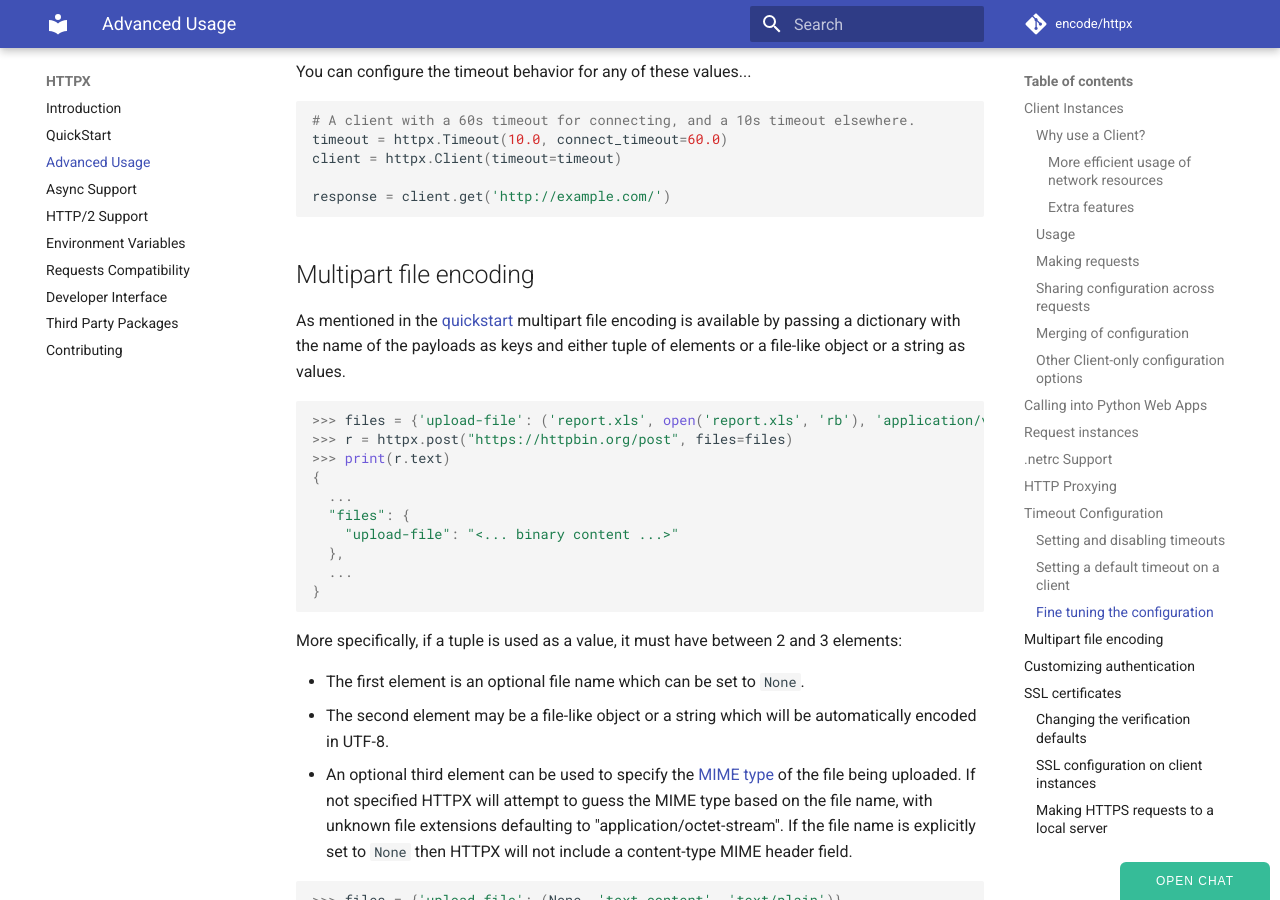
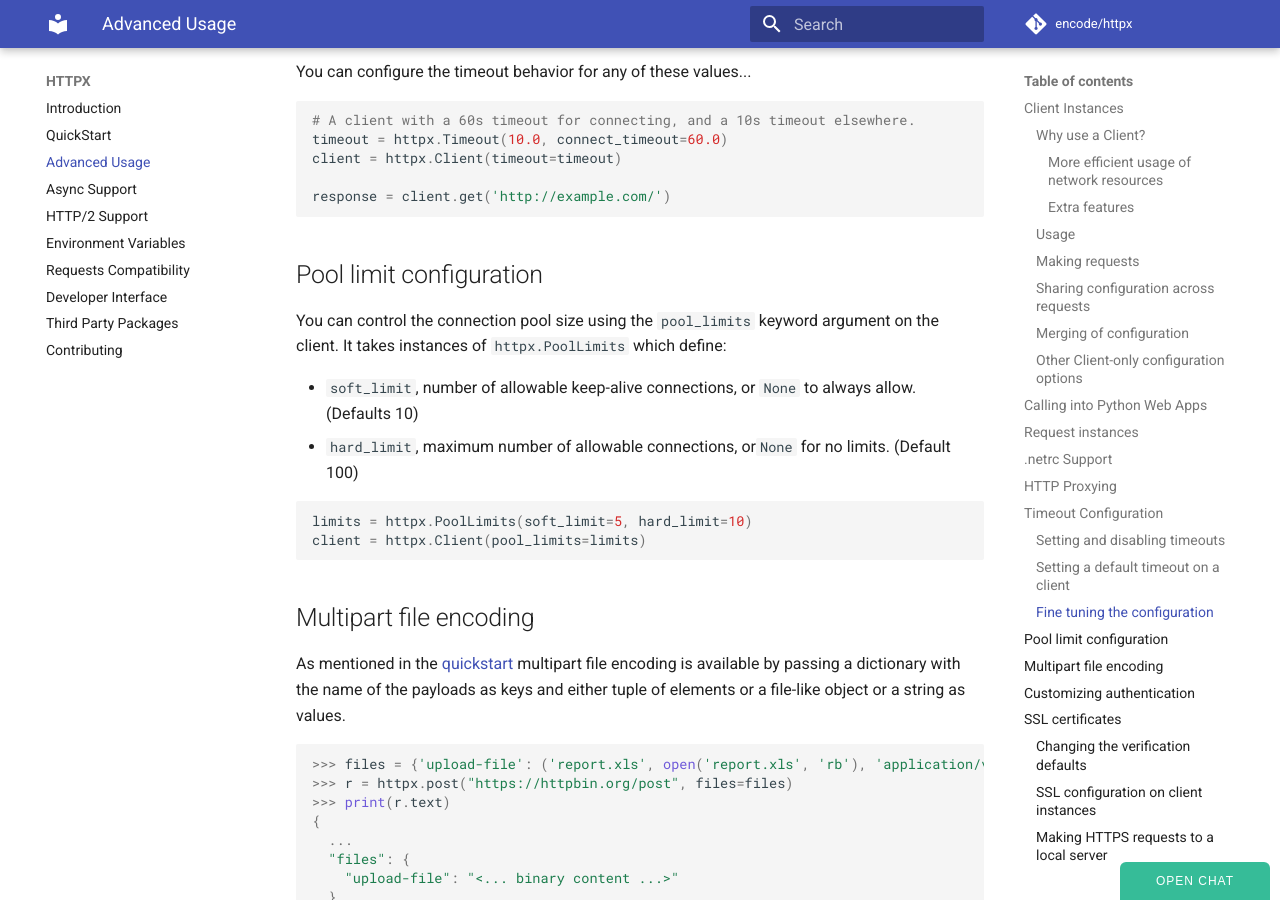
Before and after one commit to WorldStar0126/httpx, an MkDocs documentation site: the page built from docs/advanced.md, in a window 1280 px wide and 900 px high, scrolled down 8655 px. Built offline with MkDocs 1.6.1 and Material for MkDocs 9.7.7, drawn with Linux system fonts in a browser that asks for light colours; comment, search, counter and statistics services are not loaded; some of the changed text lies outside the part shown.

Commit message:
Document pool_limits and SSL context on verify (#942)
Co-authored-by: Tom Christie <tom@tomchristie.com>

````diff
--- a/docs/advanced.md
+++ b/docs/advanced.md
@@ -399,6 +399,22 @@ client = httpx.Client(timeout=timeout)
 response = client.get('http://example.com/')
 ```
 
+## Pool limit configuration
+
+You can control the connection pool size using the `pool_limits` keyword
+argument on the client. It takes instances of `httpx.PoolLimits` which define:
+
+- `soft_limit`, number of allowable keep-alive connections, or `None` to always
+allow. (Defaults 10)
+- `hard_limit`, maximum number of allowable connections, or` None` for no limits.
+(Default 100)
+
+
+```python
+limits = httpx.PoolLimits(soft_limit=5, hard_limit=10)
+client = httpx.Client(pool_limits=limits)
+```
+
 ## Multipart file encoding
 
 As mentioned in the [quickstart](/quickstart#sending-multipart-file-uploads)
@@ -558,7 +574,18 @@ import httpx
 r = httpx.get("https://example.org", verify="path/to/client.pem")
 ```
 
-You can also disable the SSL verification...
+Alternatively, you can pass a standard library `ssl.SSLContext`.
+
+```python
+>>> import ssl
+>>> import httpx
+>>> context = ssl.create_default_context()
+>>> context.load_verify_locations(cafile="/tmp/client.pem")
+>>> httpx.get('https://example.org', verify=context)
+<Response [200 OK]>
+```
+
+Or you can also disable the SSL verification entirely, which is _not_ recommended.
 
 ```python
 import httpx
````
Also changed, not shown: 1 other file.
